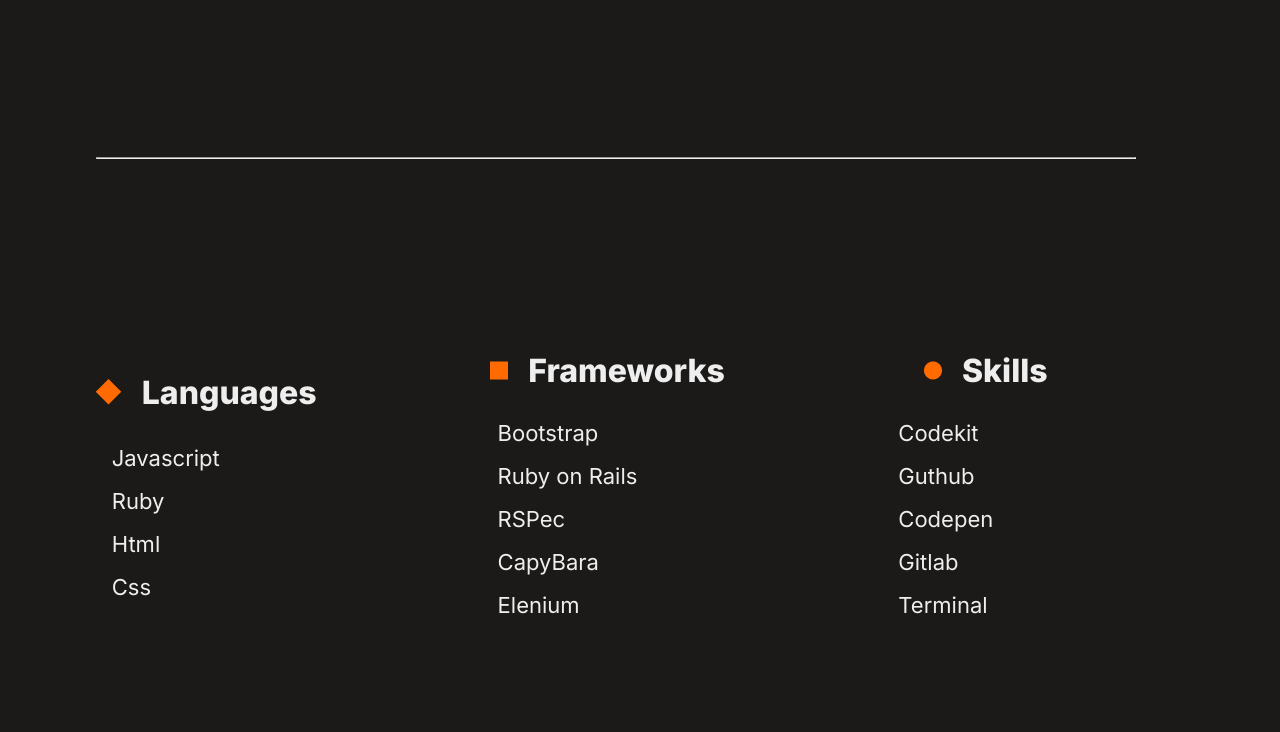
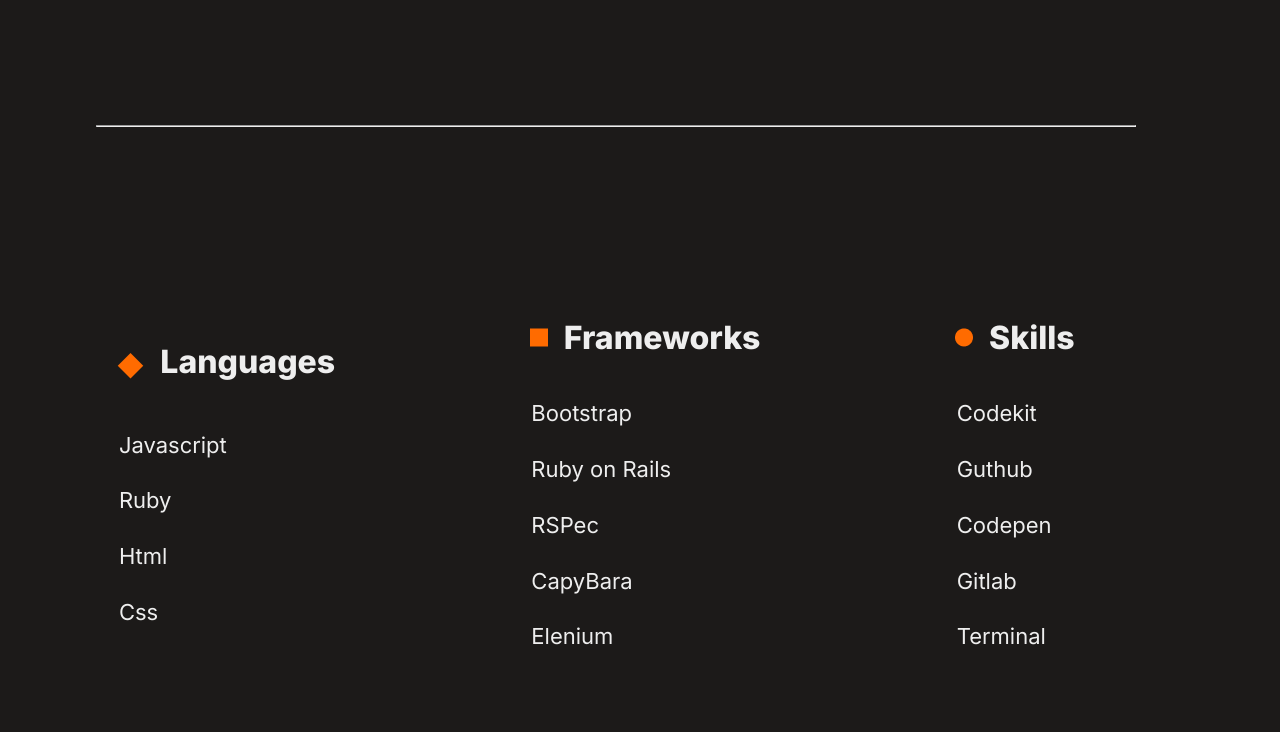
Before and after one commit to Have-Samuel/mobile-ver, a plain HTML site: page index.html in a window 1280 px wide. Shown: the part 2994-3726 px from the top of the page. Drawn offline with Linux system fonts and the light colour scheme.

Commit message:
Modify HTML && CSS files

```diff
--- a/style.css
+++ b/style.css
@@ -797,7 +797,7 @@
   }
 
    .aboutme .aboutme-line {
-    margin: 10rem 9rem 6rem 6rem;
+    margin: 8rem 9rem 6rem 6rem;
   }
 
   .techno {
@@ -805,37 +805,33 @@
     flex-direction: row;
     justify-content: space-around;
     margin-right: 8rem;
-    min-height: 30rem;
+    min-height: 34rem;
   }
 
   .aboutme-Languages {
     display: flex;
     flex-direction: column;
-    align-items: center;
-    text-align: center;
   }
 
   .aboutme-Languages ul li {
     display: flex;
-    gap: 2rem;
     flex-direction: start;
-    margin-right: 4rem;
+    margin-left: 1.6rem;
+    margin-top: 0.8rem;
   }
 
   .all {
     display: flex;
-    justify-content: space-between;
-    align-items: center;
-    text-align: center;
+    margin-left: 1.5rem;
   }
 
   .all p {
-    margin-left: 2rem;
+    margin-left: 1rem;
   }
 
   .all img {
-    padding-right: 20px;
-    padding-top: 14px;
+    padding-right: 1rem;
+    padding-top: 0.8rem;
   }
 
 }
```
